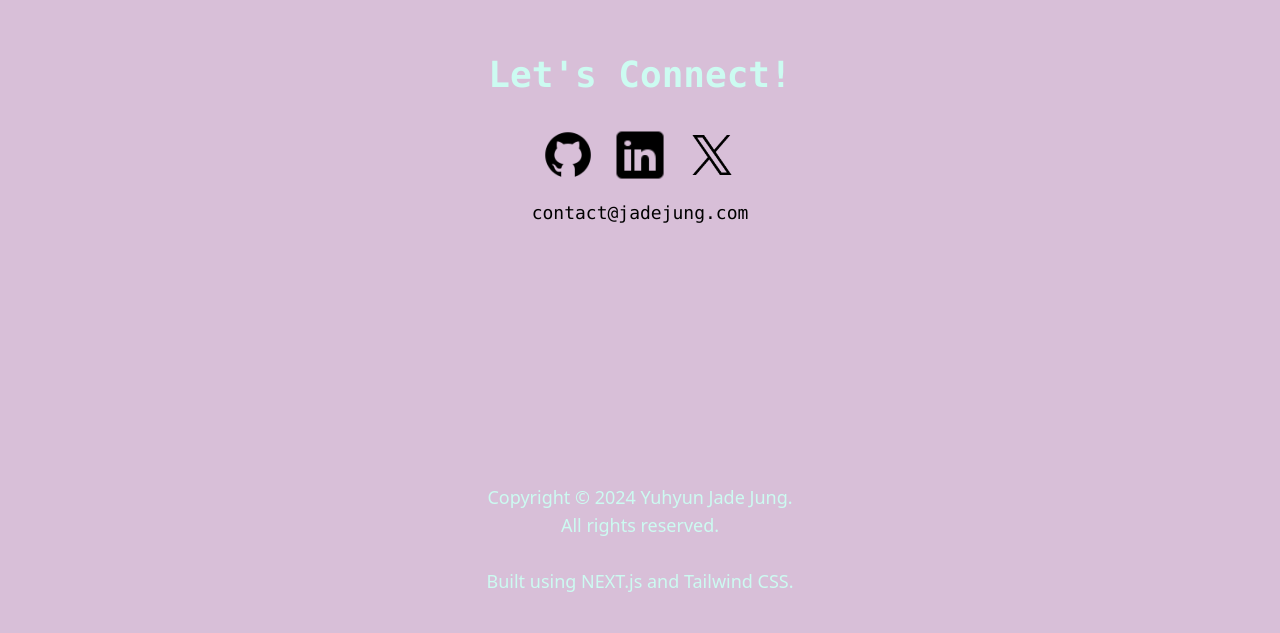
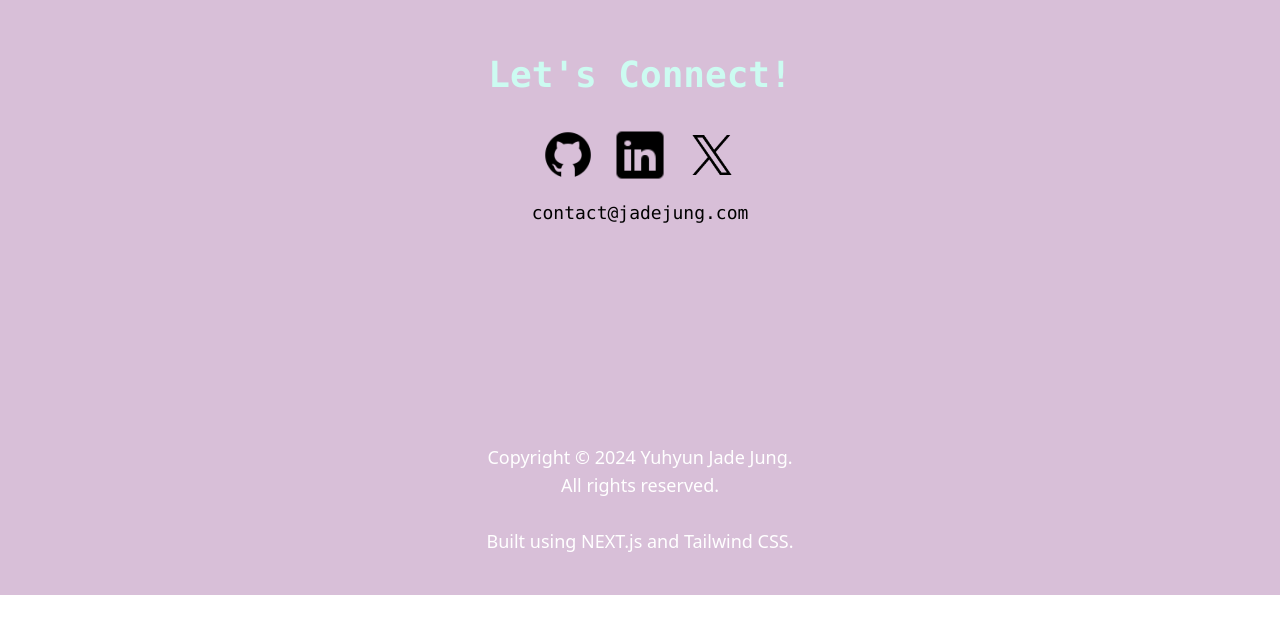
Before and after one commit to yuhyunjeong/portfolio-website, a Next.js app in the folder portfolio-website/: page / in a window 1280 px wide. Shown: the part 2327-2960 px from the top of the page. After the commit the page ends 2922 px from the top, so only its background shows below. Built offline with nearby package versions, Linux system fonts and the light colour scheme.

Commit message:
edit footer

```diff
--- a/portfolio-website/app/components/Footer.jsx
+++ b/portfolio-website/app/components/Footer.jsx
@@ -2,8 +2,8 @@ import React from "react";
 
 const Footer = () => {
   return (
-    <footer className="footer text-teal-100 font-sans md:text-lg">
-      <div className="grid grid-row-2 text-center p-10 md:p-20">
+    <footer className="footer text-white font-sans md:text-lg">
+      <div className="grid grid-row-2 text-center p-10">
         <p>Copyright © 2024 Yuhyun Jade Jung.</p>
         <p> All rights reserved.</p>
         <br></br>
```
